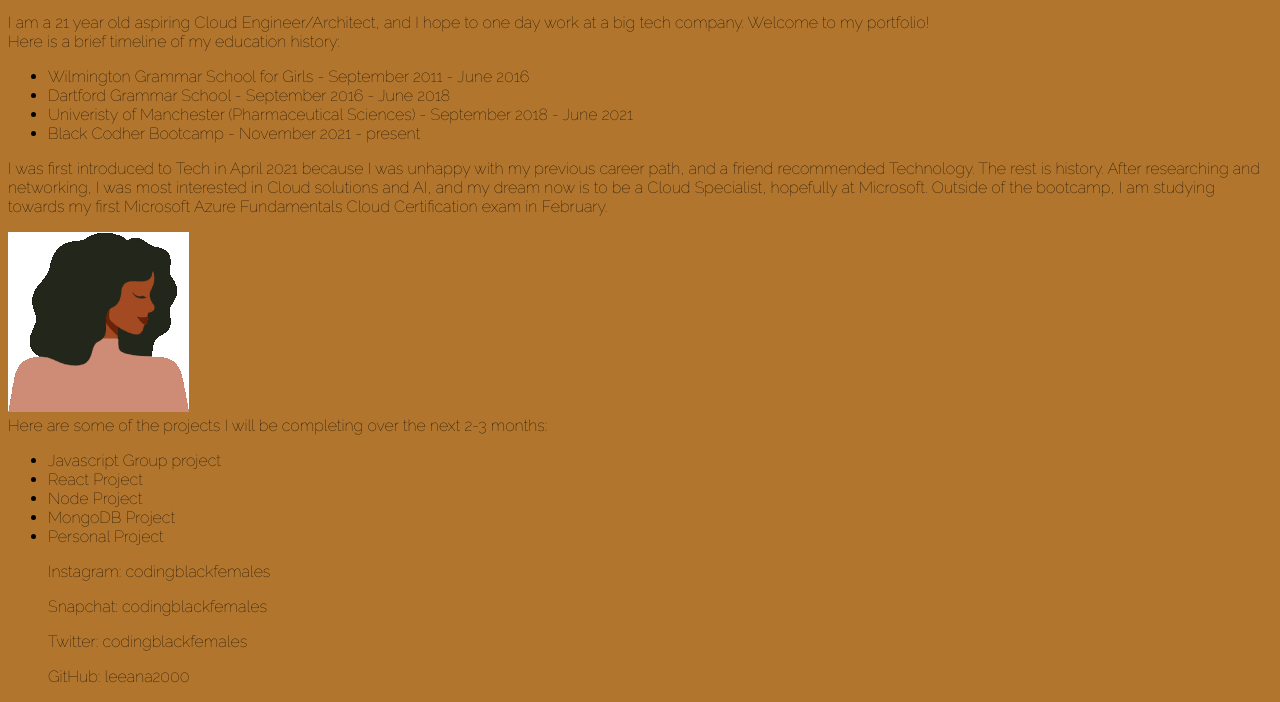
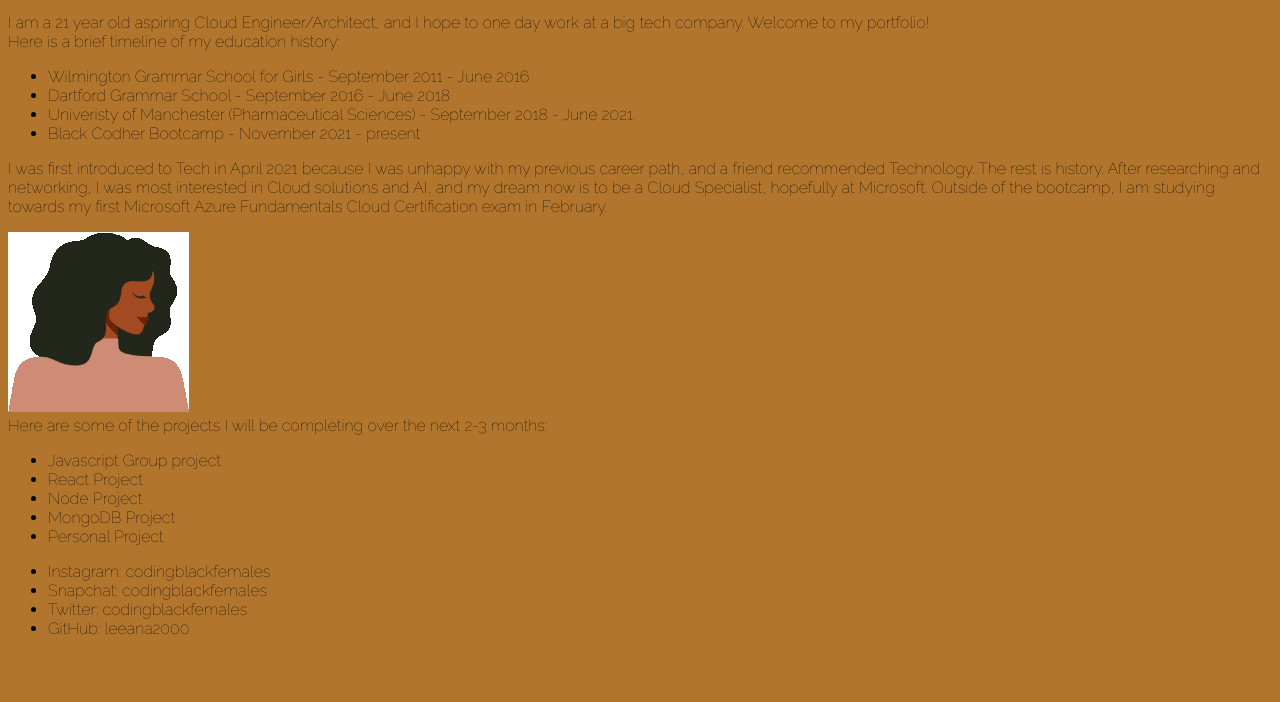
Before and after one commit to Black-Codher-Bootcamp-Johnson/unit-02-html-css-assessment-leeana2000, a website: page index.html in a window 1280 px wide. Shown: the part 129-831 px from the top of the page. After the commit the page ends 800 px from the top, so only its background shows below. Drawn offline with Linux system fonts and the light colour scheme.

Commit message:
html edit version 2

```diff
--- a/index.html
+++ b/index.html
@@ -6,20 +6,18 @@
         <meta name="keywords" content="portfolio, developer, html, cloud, devops, lyaanda, anatune, tech">
         <meta name="viewport" content="width=device-width, initial-scale=1.0">
         <meta name="author" content="lyanda anatune">
+        <title>Lyanda Anatune Portfolio</title>
+        <link rel="shortcut icon" type="image/jpg" href="images/favicon-LA.png"/>
+        <link rel="stylesheet" href="styles/main.css">
     </head>
-    <title>Lyanda Anatune Portfolio</title>
-    <link> <link rel="shortcut icon" type="image/jpg" href="images/favicon-LA.png"/>
-    <link rel="stylesheet" href="styles/main.css">
     <body>
         <header>
-            <strong><h1>L Y A N D A . A N A T U N E </h1></strong>
+            <h1><strong>L Y A N D A . A N A T U N E</strong></h1>
         </header>
         <main>
             <p>Hello, I'm Lyanda Anatune!</p>
-            <div class="about-me">
-            <section> I am a 21 year old aspiring Cloud Engineer/Architect, and I hope to one day work at a big tech company. Welcome to my portfolio!</section>
-            <class="timeline"
-            <section> Here is a brief timeline of my education history:</section>
+            <section class="about-me"> I am a 21 year old aspiring Cloud Engineer/Architect, and I hope to one day work at a big tech company. Welcome to my portfolio!</section>
+            <section class="timeline"> Here is a brief timeline of my education history:
             <ul>
                 <li>Wilmington Grammar School for Girls - September 2011 - June 2016</li>
                 <li>Dartford Grammar School - September 2016 - June 2018</li>
@@ -31,27 +29,41 @@
             After researching and networking, I was most interested in Cloud solutions and AI, and my dream now is to be a Cloud Specialist, hopefully at Microsoft.
             Outside of the bootcamp, I am studying towards my first Microsoft Azure Fundamentals Cloud Certification exam in February.
             </p>
-        </div>
+        </section>
                 <img class= “profile-img” src="images/img.png">
-            <div class="projects">
                 <section> Here are some of the projects I will be completing over the next 2-3 months:</section>
-                <ul>
+                <ul class="projects">
                     <li>Javascript Group project</li>
                     <li>React Project</li>
                     <li>Node Project</li>
                     <li>MongoDB Project</li>
                     <li>Personal Project</li>
                 </ul>
-            </div>
         </main>
-<div class="social-media">
-    <footer>
-        <ul>Instagram: codingblackfemales</ul>
-        <ul>Snapchat: codingblackfemales</ul>
-        <ul>Twitter: codingblackfemales</ul>
-        <ul>GitHub: leeana2000</ul>
+
+    <footer id='contact'>
+        <ul class="social-media">
+
+           <li>
+            Instagram: codingblackfemales
+
+            </li>
+
+            <li>
+                Snapchat: codingblackfemales
+        </li>
+
+        <li>
+            Twitter: codingblackfemales
+        </li>
+
+        <li>
+            GitHub: leeana2000
+        </li>
+
+        </ul>
+
     </footer>
     </body>
-</div>
 
 </html>
```
